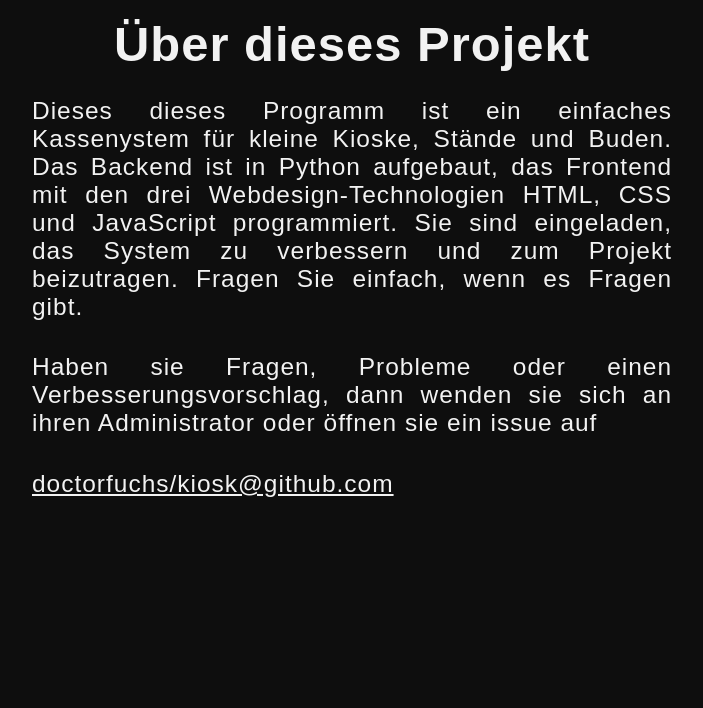
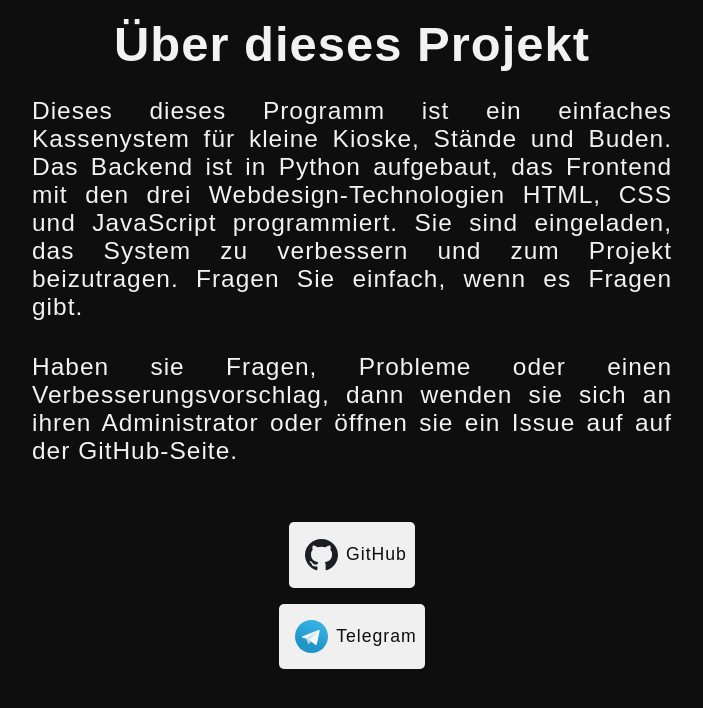
Before and after one commit to DoctorFuchs/kiosk, a plain HTML site: page frontend/about.html in a window 1280 px wide. Shown: the whole page, without its empty margins (288-991 px from the left). Drawn offline with Linux system fonts and the light colour scheme.

Commit message:
Links in about

```diff
--- a/frontend/about.html
+++ b/frontend/about.html
@@ -66,10 +66,17 @@
             Sie sind eingeladen, das System zu verbessern und zum Projekt beizutragen. Fragen Sie einfach, wenn es
             Fragen gibt.
         </p>
-        <p>Haben sie Fragen, Probleme oder einen Verbesserungsvorschlag, dann wenden sie sich an ihren Administrator oder öffnen
-            sie ein issue auf <p style="text-decoration: underline;" onclick="goToWebsite('https://www.github.com/doctorfuchs/kiosk/issue')">doctorfuchs/kiosk@github.com</a>
+        <p>Haben sie Fragen, Probleme oder einen Verbesserungsvorschlag, dann wenden sie sich an ihren Administrator
+            oder öffnen sie ein Issue auf auf der GitHub-Seite.
         </p>
-        <p></p>
+        <p id="links">
+            <div class="links">
+                <a href="//github.com/Doctorfuchs/kiosk"><img src="./icons/github.svg" alt="GitHub Logo" class="logo">GitHub</a>
+            </div>
+            <div class="links">
+                <a href="//telegram.me/username"><img src="./icons/telegram.svg" alt="Telegram Logo" class="logo">Telegram</a>
+            </div>
+        </p>
     </div>
 </body>
 
--- a/frontend/css/about.css
+++ b/frontend/css/about.css
@@ -16,3 +16,30 @@ p {
     font-size: 1.5rem;
     margin: 1rem;
 }
+
+#links {
+    display: flex;
+    flex-direction: row;
+    justify-content: space-evenly;
+}
+
+.links {
+    display: flex;
+    flex-direction: row;
+}
+
+.links a{
+    display: flex;
+    align-items: center;
+    background-color: #f0f0f0;
+    color: #0e0e0e;
+    width: fit-content;
+    padding: 0.5rem;
+    margin: 0.5rem;
+}
+
+.logo {
+    height: 2rem;
+    width: 2rem;
+    margin: 0.5rem;
+}
```
Also changed, not shown: frontend/icons/github.svg (added), frontend/icons/telegram.svg (added).
